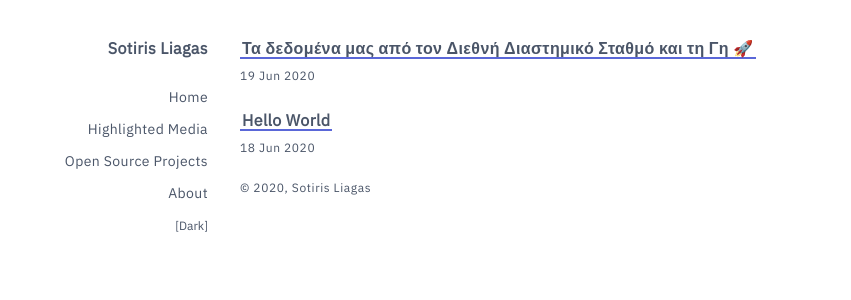
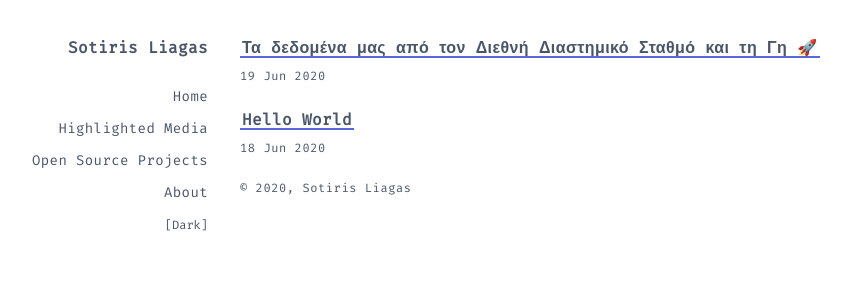
Before and after one commit to liagason/A-Jekyll-Blog, a Jekyll site: the page built from index.html, in a window 1280 px wide. Shown: the top 300 px of the page, without its empty margins (128-979 px from the left). Built offline with Jekyll 4.4.1, drawn with Linux system fonts in a browser that asks for light colours.

Commit message:
Update default.html

```diff
--- a/_layouts/default.html
+++ b/_layouts/default.html
@@ -17,12 +17,12 @@
     <meta name="keywords" content="teaching, edtech, elemedu, programming, coding, k-12, liagason, Sotiris Liagas, Sotirios Liagkas, Σωτήριος Λιάγκας, Σωτήρης Λιάγκας">
 
     <link rel="stylesheet" href="https://unpkg.com/tailwindcss/dist/tailwind.min.css">
-    <link href='https://fonts.googleapis.com/css?family=IBM+Plex+Sans' rel='stylesheet' type='text/css'>
+    <link href='https://fonts.googleapis.com/css?family=Fira+Mono' rel='stylesheet' type='text/css'>
     <link rel="stylesheet" href="/css/syntax.css" type="text/css" />
 
     <style>
         .customfont {
-            font-family: 'IBM Plex Sans', sans-serif;
+            font-family: 'Fira Mono', sans-serif;
         }
 
         ::selection {
```
